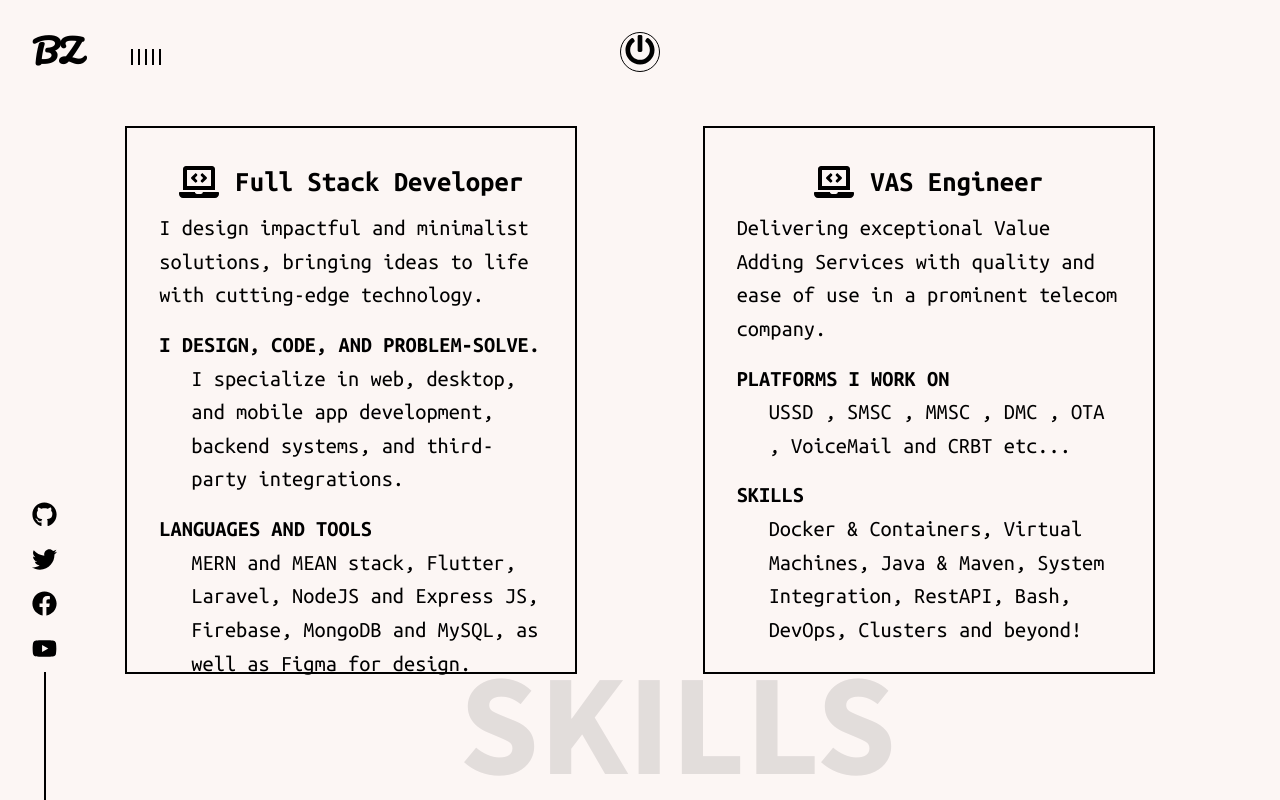
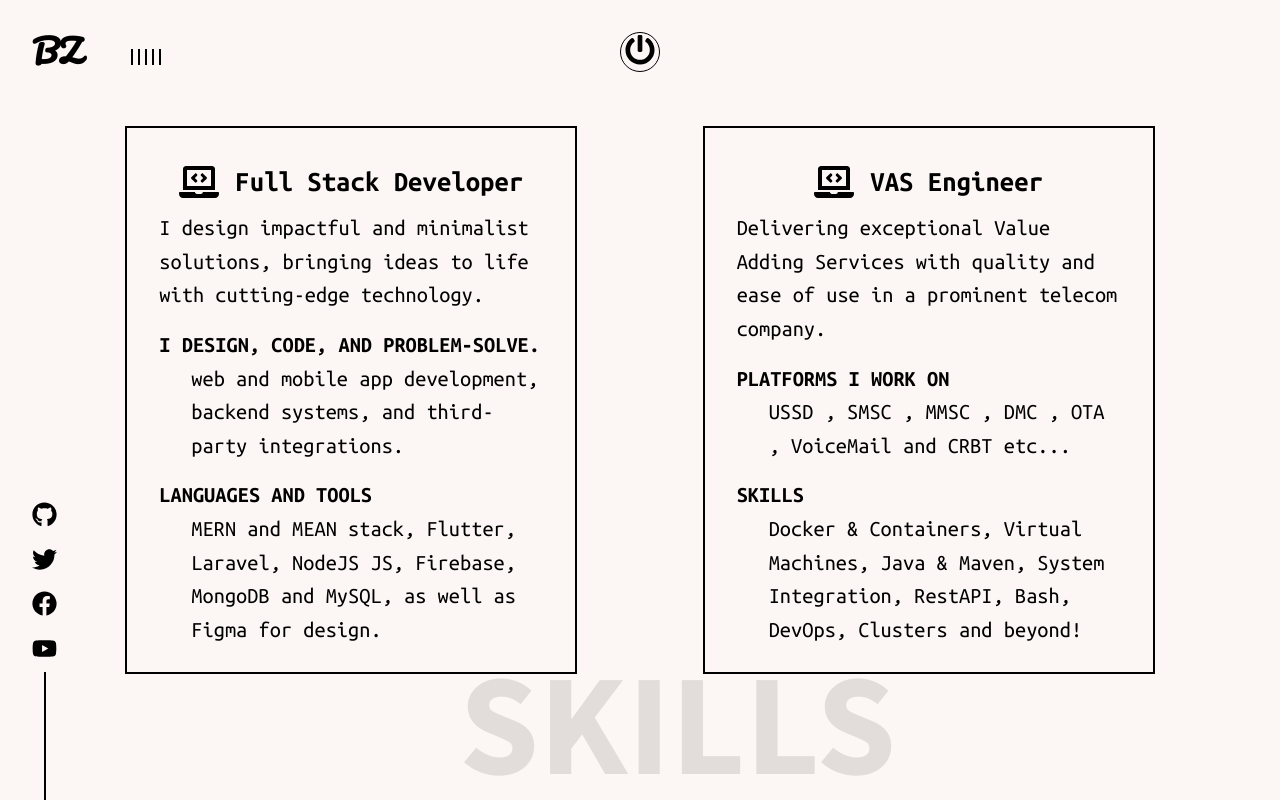
Before and after one commit to bereket-09/bereket-zelalem, a React (Create React App) app: page /skills in a window 1280 px wide. Built offline with nearby package versions, Linux system fonts and the light colour scheme.

Commit message:
updated data

```diff
--- a/src/components/MySkillsPage.js
+++ b/src/components/MySkillsPage.js
@@ -101,13 +101,13 @@ I design impactful and minimalist solutions, bringing ideas to life with cutting
 <Description>
 <strong>I design, code, and problem-solve.</strong>
         <p>
- I specialize in web, desktop, and mobile app development, backend systems, and third-party integrations.
+web and mobile app development, backend systems, and third-party integrations.
 </p>
 </Description>
 <Description>
 <strong>Languages and Tools </strong>
         <p>
- MERN and MEAN stack, Flutter, Laravel, NodeJS and Express JS, Firebase, MongoDB and MySQL, as well as Figma for design.
+ MERN and MEAN stack, Flutter, Laravel, NodeJS JS, Firebase, MongoDB and MySQL, as well as Figma for design.
 </p>
 </Description>
 
```
